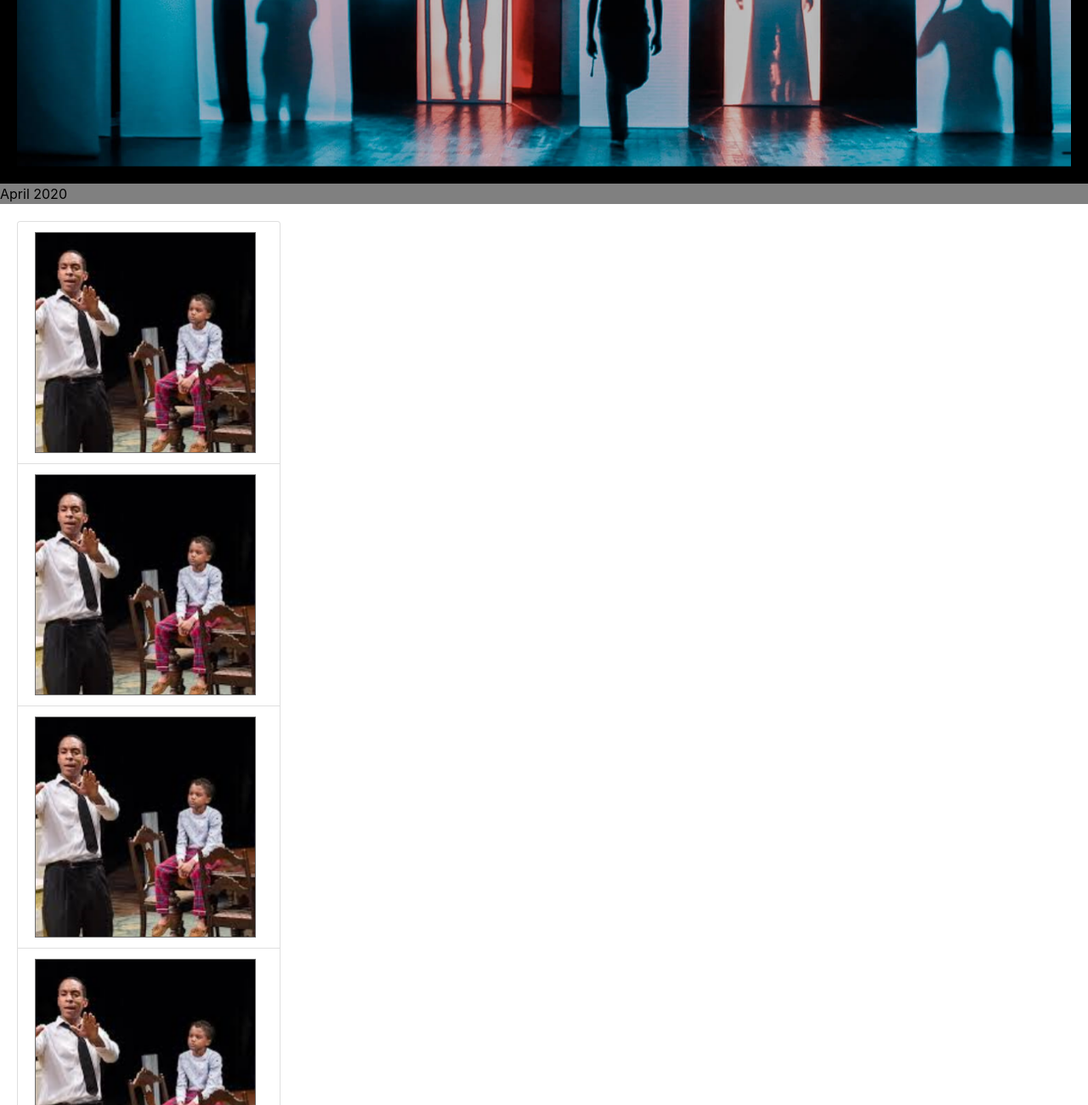
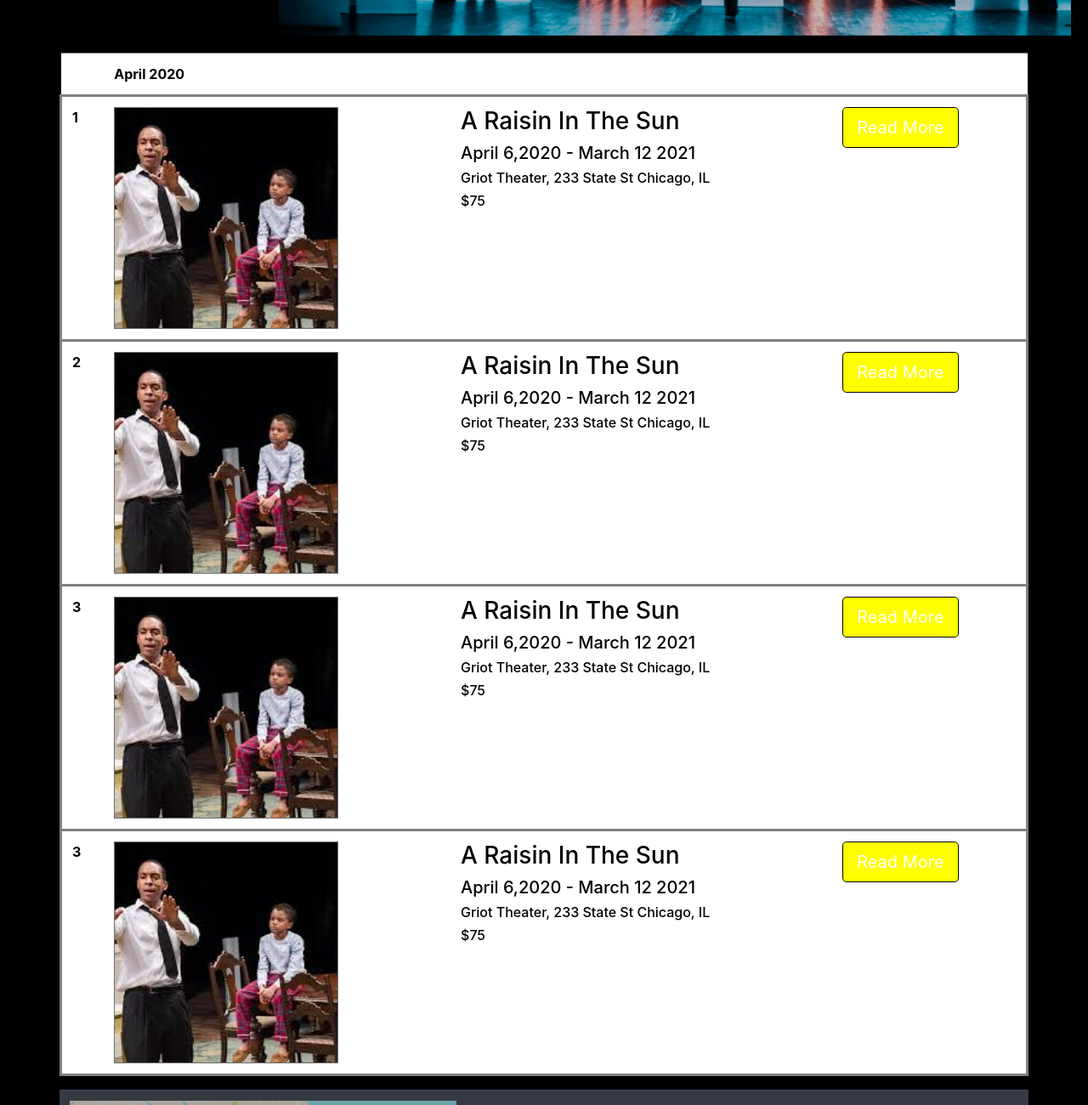
Before and after one commit to SWIN91/grandtheaterproject, a plain HTML site: page index.html in a window 1280 px wide. Shown: the part 540-1840 px from the top of the page at 85% size. Drawn offline with nearby package versions, Linux system fonts and the light colour scheme.

Commit message:
second commit still a WIP

```diff
--- a/index.html
+++ b/index.html
@@ -41,31 +41,107 @@
 
             <!--Image 1-->
       <div class= "grid-container">
+        <h1 class="d-flex" id= "imgcaption">Featured Shows</h1>
         <img src="static/theater-image-background.png" id="img1" alt "Theater_Image_Background">
       </div>
-      <div class="flex-container" id="indvlstitm">April 2020</div>
-
-
             <!--Second Container-->
       <div class= "grid-conatiner">
-          <div class= "grid-container" id="cntnr2">
-            <ul class="list-group">
-                <li class="list-group-item">
-                    <p><img src="static/a-raisin-in-the-sun-theater-1.png" id="img2" alt "a_raisin_in_the_sun" style="float:left;width:260px; height:260px;"></p>
-                </li>
-                <li class="list-group-item">
-                    <p><img src="static/a-raisin-in-the-sun-theater-1.png" id="img2" alt "a_raisin_in_the_sun" style="float:left;width:260px; height:260px;"></p>
-                </li>
-                <li class="list-group-item">
-                    <p><img src="static/a-raisin-in-the-sun-theater-1.png" id="img2" alt "a_raisin_in_the_sun" style="float:left;width:260px; height:260px;"></p>
-                </li>
-                <li class="list-group-item">
-                    <p><img src="static/a-raisin-in-the-sun-theater-1.png" id="img2" alt "a_raisin_in_the_sun" style="float:left;width:260px; height:260px;"></p>
-                </li>
-                </li>
-              </ul>
-          </div>
-      </div>
+        <table class="table container">
+          <thead class="thead-dark">
+            <tr>
+              <th scope="col" id= "date"></th>
+              <th scope="col" id= "date">April 2020</th>
+              <th scope="col" id= "date"></th>
+              <th scope="col" id= "date"></th>
+            </tr>
+          </thead>
+          <tbody>
+            <tr id="paragraph">
+              <th scope="row">1</th>
+              <td><img src="static/a-raisin-in-the-sun-theater-1.png" id="img2" alt "a_raisin_in_the_sun"></td>
+              <td>
+                <ul class="list-unstyled">
+                  <li><h3>A Raisin In The Sun</h3></li>
+                  <li><h5>April 6,2020 - March 12 2021</h5></li>
+                  <li><h6>Griot Theater, 233 State St Chicago, IL</h6></li>
+                  <li><h6>$75</h6></li>
+                </ul>
+              </td>
+              <td><button type="button" class="btn btn-primary btn-lg" id= "buttons">Read More</button></td>
+            </tr>
+            <tr id= "paragraph">
+              <th scope="row">2</th>
+              <td><img src="static/a-raisin-in-the-sun-theater-1.png" id="img2" alt "a_raisin_in_the_sun"></td>
+              <td>
+                <ul class="list-unstyled">
+                  <li><h3>A Raisin In The Sun</h3></li>
+                  <li><h5>April 6,2020 - March 12 2021</h5></li>
+                  <li><h6>Griot Theater, 233 State St Chicago, IL</h6></li>
+                  <li><h6>$75</h6></li>
+                </ul>
+              </td>
+              <td><button type="button" class="btn btn-primary btn-lg" id= "buttons">Read More</button></td>
+            </tr>
+            <tr id="paragraph">
+              <th scope="row">3</th>
+              <td><img src="static/a-raisin-in-the-sun-theater-1.png" id="img2" alt "a_raisin_in_the_sun"></td>
+              <td>
+                <ul class="list-unstyled">
+                  <li><h3>A Raisin In The Sun</h3></li>
+                  <li><h5>April 6,2020 - March 12 2021</h5></li>
+                  <li><h6>Griot Theater, 233 State St Chicago, IL</h6></li>
+                  <li><h6>$75</h6></li>
+                </ul>
+              </td>
+              <td><button type="button" class="btn btn-primary btn-lg" id= "buttons">Read More</button></td>
+            </tr>
+            <tr id= "paragraph">
+              <th scope="row">3</th>
+              <td><img src="static/a-raisin-in-the-sun-theater-1.png" id="img2" alt "a_raisin_in_the_sun"></td>
+              <td>
+                <ul class="list-unstyled">
+                  <li><h3>A Raisin In The Sun</h3></li>
+                  <li><h5>April 6,2020 - March 12 2021</h5></li>
+                  <li><h6>Griot Theater, 233 State St Chicago, IL</h6></li>
+                  <li><h6>$75</h6></li>
+                </ul>
+              </td>
+              <td><button type="button" class="btn btn-primary btn-lg" id= "buttons">Read More</button></td>
+            </tr>
+          </tbody>
+        </table>
+
+        <table class="table container">
+          <thead class="thead-dark">
+            <tr>
+              <th scope="col"><img src= "static/griottheatermap.png" id= "img3" alt "griot_theater_map"></th>
+              <th scope="col">First</th>
+              <th scope="col">Last</th>
+              <th scope="col">Handle</th>
+            </tr>
+          </thead>
+          <tbody>
+            <tr>
+              <th scope="row">1</th>
+              <td>Mark</td>
+              <td>Otto</td>
+              <td>@mdo</td>
+            </tr>
+            <tr>
+              <th scope="row">2</th>
+              <td>Jacob</td>
+              <td>Thornton</td>
+              <td>@fat</td>
+            </tr>
+            <tr>
+              <th scope="row">3</th>
+              <td>Larry</td>
+              <td>the Bird</td>
+              <td>@twitter</td>
+            </tr>
+          </tbody>
+        </table>
+
 
 
       <!-- Optional JavaScript -->
--- a/static/main.css
+++ b/static/main.css
@@ -24,25 +24,35 @@
     color: white;
 }
 
+#imgcaption {
+   justify-items: center;
+}
+
 #img1 {
     width: 100%;
     height: auto;
+    padding: 0px;
 }
 
-#cntnr2 {
+#date {
     background-color: white;
-    grid-template-columns: 25% 60% 15%
+    color: black;
+    border-color: gray;
 }
 
-#pagecenter {
+#img2 {
+    position: 20px; /*Didn't do anything*/
+}
+
+#paragraph {
     color: black;
+    background-color: white;
+    border-bottom-color: gray;
+    border-style: solid;
+}
+
+#buttons {
+    color: white;
+    background-color: yellow;
     border-color: black;
 }
-
-#indvlstitm {
-    color:black;
-    background-color: gray;
-    border-color: black;
-    padding: repeat(4, 2px);
-    border-spacing: 2px;
-}
```
Also changed, not shown: static/griottheatermap.png (added).
